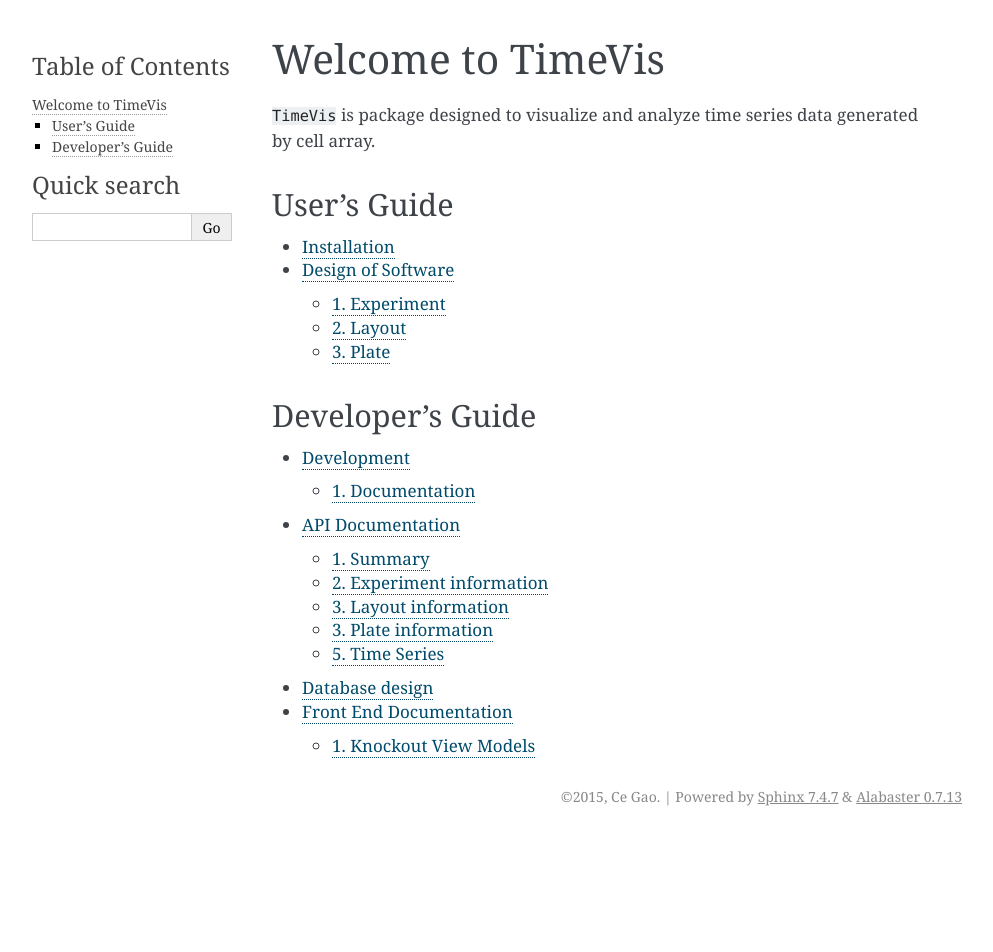
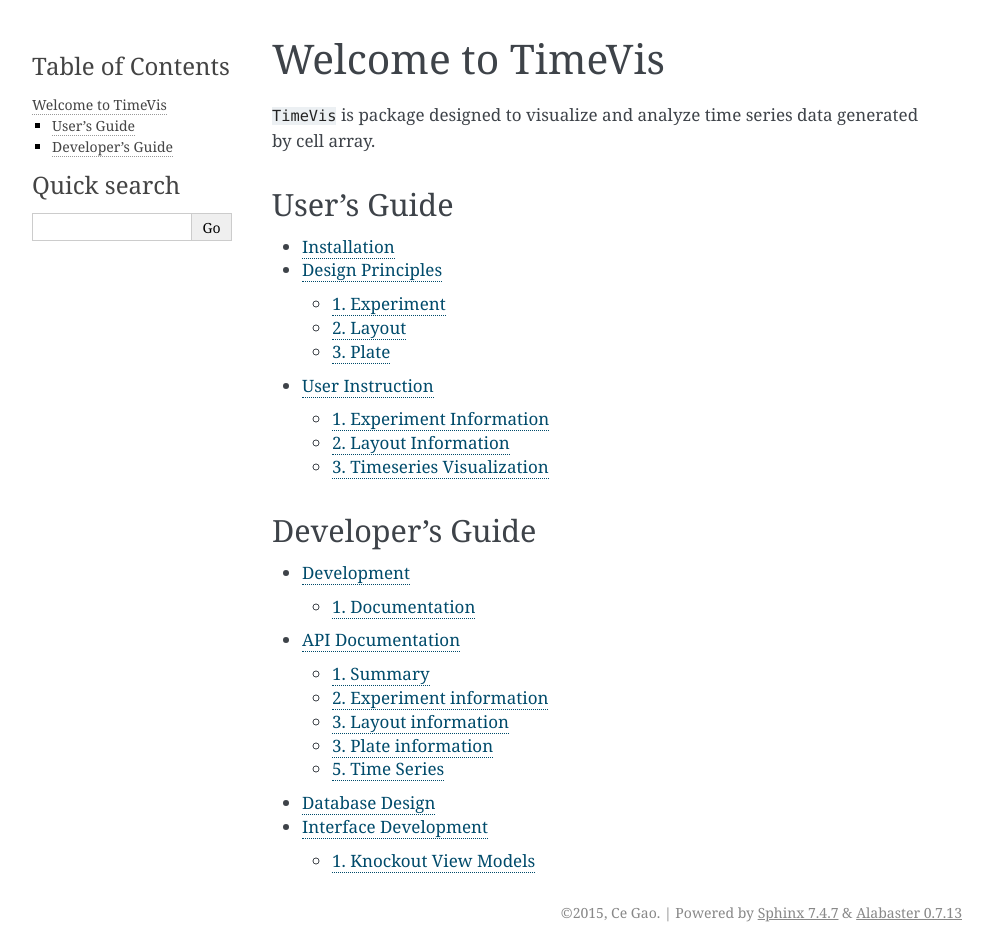
Before and after one commit to gaoce/TimeVis, a Sphinx documentation site: the page built from docs/index.rst, in a window 1280 px wide. Shown: the whole page, without its empty margins (148-1141 px from the left). Built offline with Sphinx 7.4.7, drawn with Linux system fonts in a browser that asks for light colours; before the commit the page ends 900 px from its top, so only the background shows below that.

Commit message:
Update documentations

```diff
--- a/docs/database.rst
+++ b/docs/database.rst
@@ -1,5 +1,5 @@
 ***************
-Database design
+Database Design
 ***************
 
 The following image shows the design of database:
--- a/docs/design.rst
+++ b/docs/design.rst
@@ -1,6 +1,7 @@
-******************
-Design of Software
-******************
+*****************
+Design Principles
+*****************
+
 The cell array research can be organized at three different levels: experiment,
 layout and plate. Accordingly, the data are organized with these three levels
 too.
--- a/docs/index.rst
+++ b/docs/index.rst
@@ -15,6 +15,7 @@
 
    install
    design
+   instruction
 
 Developer's Guide
 -----------------
@@ -25,4 +26,4 @@
    dev
    api_v2
    database
-   frontend
+   interface
--- /dev/null
+++ b/docs/instruction.rst
@@ -0,0 +1,24 @@
+****************
+User Instruction
+****************
+
+1. Experiment Information
+=========================
+
+.. figure:: /images/experiment.png
+
+   Figure 1. Experiment information interface.
+
+2. Layout Information
+=====================
+
+.. figure:: /images/layout.png
+
+   Figure 2. Layout information interface.
+
+3. Timeseries Visualization
+===========================
+
+.. figure:: /images/gene_vis.png
+
+   Figure 3. Time series visualization interface.
```
Also changed, not shown: other parts of docs/design.rst (+4 -2 lines), README.md (+16 -0 lines), docs/interface.rst (renamed from docs/frontend.rst, +8 -3 lines), docs/images/database.png, docs/images/experiment.png (added), docs/images/gene_vis.png (added), docs/images/layout.png (added).
